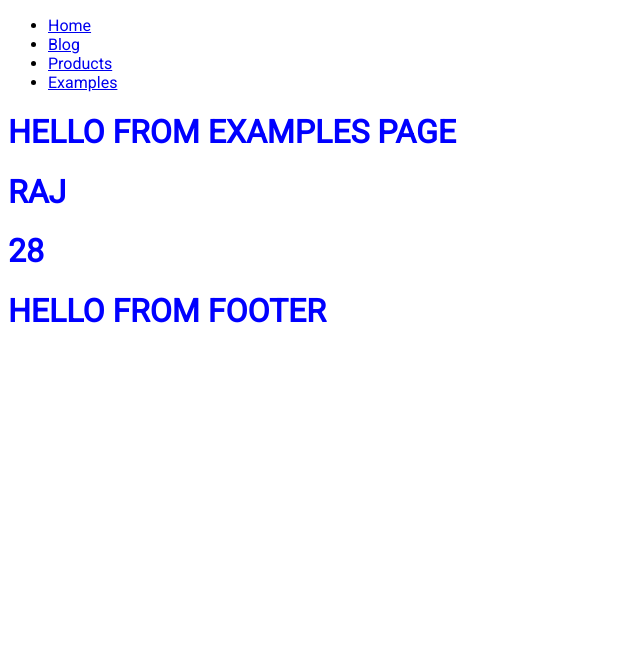
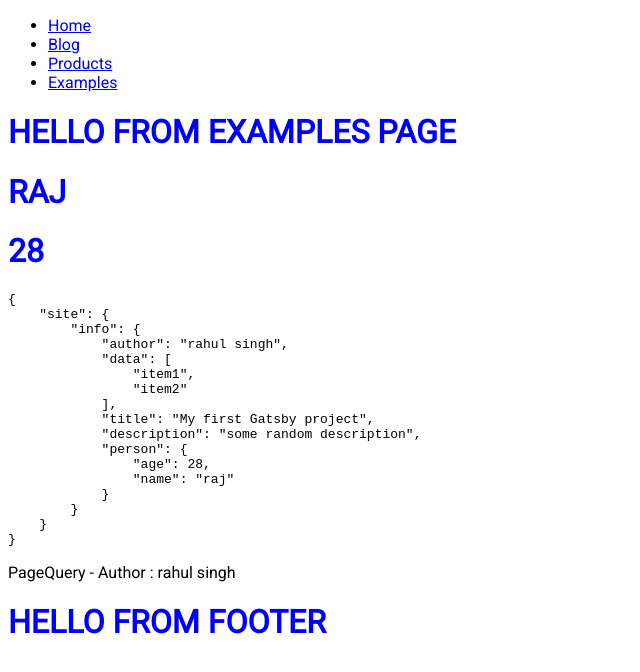
Before and after one commit to rsfyi/gatsby-hello-world, a Gatsby site: page /examples in a window 1280 px wide. Shown: the whole page, without its empty margins (0-640 px from the left). Built offline with nearby package versions, Linux system fonts and the light colour scheme; Gatsby itself is replaced by a stand-in of ours.

Commit message:
finished query types

```diff
--- /dev/null
+++ b/src/examples/HeaderStatic.js
@@ -0,0 +1,26 @@
+import React from "react"
+import { StaticQuery, graphql } from "gatsby"
+
+const ComponentName = () => (
+  <StaticQuery
+    query={graphql`
+      {
+        site {
+          info: siteMetadata {
+            author
+            data
+            title
+            description
+            person {
+              age
+              name
+            }
+          }
+        }
+      }
+    `}
+    render={data => <pre>{JSON.stringify(data, null, 4)}</pre>}
+  ></StaticQuery>
+)
+
+export default ComponentName
--- a/src/pages/examples.js
+++ b/src/pages/examples.js
@@ -1,13 +1,33 @@
 import React from "react"
-
+import { graphql } from "gatsby"
 import Header from "../examples/Header"
+import StaticHeader from "../examples/HeaderStatic"
 import Layout from "../components/Layout"
 
-const examples = () => {
+export const data = graphql`
+  {
+    site {
+      info: siteMetadata {
+        author
+        data
+        title
+        description
+        person {
+          age
+          name
+        }
+      }
+    }
+  }
+`
+
+const examples = props => {
   return (
     <Layout>
       <h1>Hello from examples page</h1>
       <Header />
+      <StaticHeader />
+      <p>PageQuery - Author : {props.data.site.info.author}</p>
     </Layout>
   )
 }
```
